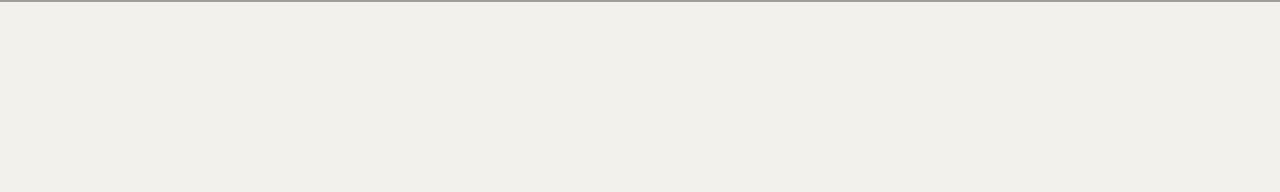
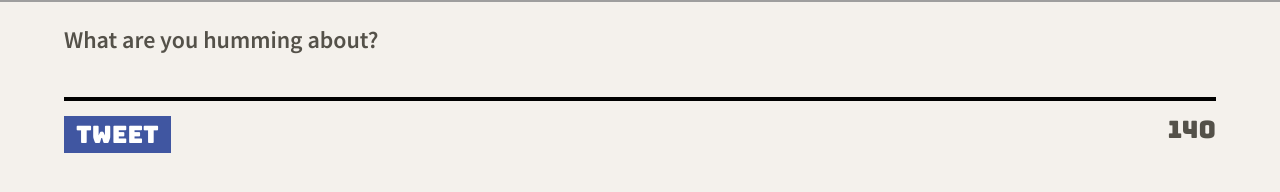
Before and after one commit to loganwoolf/tweeter, a website: page public/index.html in a window 1280 px wide. Shown: the part 518-710 px from the top of the page. Drawn offline with nearby package versions, Linux system fonts and the light colour scheme; grey boxes are pictures that could not be loaded.

Commit message:
Add and style new tweet component
Add favicon

```diff
--- a/public/index.html
+++ b/public/index.html
@@ -3,7 +3,8 @@
 <head>
   <!-- Meta Information -->
   <title>Tweeter - Home Page</title>
-
+  <meta name="viewport" content="width=device-width; initial-scale=1.0">
+  <link rel="icon" href="./images/feather-alt-solid.svg">
   <!-- External CSS -->
   <link rel="stylesheet" href="https://cdnjs.cloudflare.com/ajax/libs/normalize/8.0.1/normalize.min.css" type="text/css" />
 
@@ -16,6 +17,7 @@
   <link rel="stylesheet" href="/styles/layout.css" type="text/css" />
   <link rel="stylesheet" href="/styles/nav.css" type="text/css" />
   <link rel="stylesheet" href="/styles/header.css" type="text/css" />
+  <link rel="stylesheet" href="/styles/new-tweet.css" type="text/css" />
 
   <!-- External JS -->
   <script src="https://ajax.googleapis.com/ajax/libs/jquery/3.4.1/jquery.min.js"></script>
@@ -43,6 +45,18 @@
     </div>
   </header>
   <!-- Page-specific (main) content here -->
-  <main class="container"></main>
+  <main class="container">
+    <section class="new-tweet">
+      <h2>Compose Tweet</h2>
+      <form action="/tweets" method="post">
+        <label for="tweet-text">What are you humming about?</label>
+        <textarea name="text" id="tweet-text"></textarea>
+        <div>
+          <button type="submit">Tweet</button>
+          <output name="counter" class="counter" for="tweet-text">140</output>
+        </div>
+      </form>
+    </section>
+  </main>
 </body>
 </html>
--- /dev/null
+++ b/public/styles/new-tweet.css
@@ -0,0 +1,44 @@
+.new-tweet {
+  width: 100%;
+  margin: 1em 0;
+}
+
+.new-tweet h2 {
+  visibility: hidden;
+  position: absolute;
+}
+
+.new-tweet form {
+  display: flex;
+  flex-direction: column;
+}
+
+.new-tweet form label {
+font-weight: 600;
+margin-bottom: 0.2em;
+}
+
+.new-tweet form textarea {
+  border: none;
+  background-color: inherit;
+  resize: none;
+  outline: none;
+  font-weight: 600;
+  font-size: 0.8em;
+  height: 2.2em;
+  border-bottom: 4px solid #000000;
+  margin-bottom: 0.8em;
+}
+
+.new-tweet form div {
+  display: flex;
+  justify-content: space-between;
+  font-family: Bungee, serif;
+}
+
+.new-tweet form div button {
+  background-color: #4056A1;
+  color: #FFFFFF;
+  padding: 0.2em 0.5em;
+  border: unset;
+}
```
Also changed, not shown: public/images/feather-alt-solid.svg (added).
